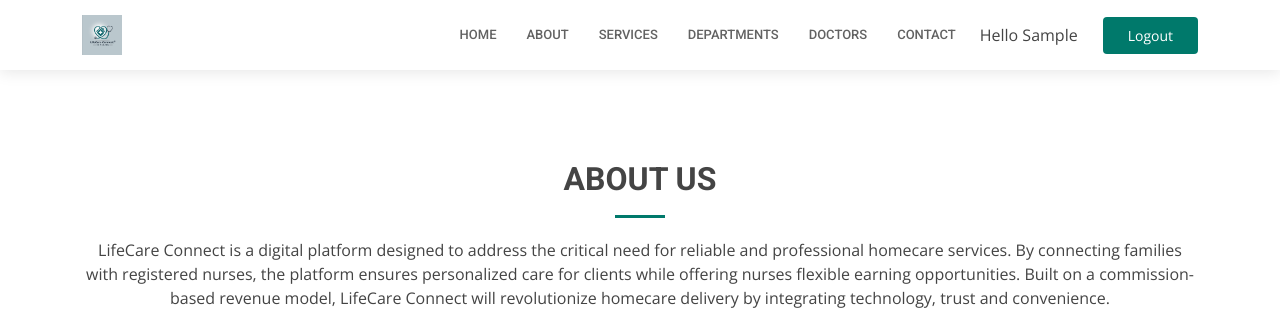
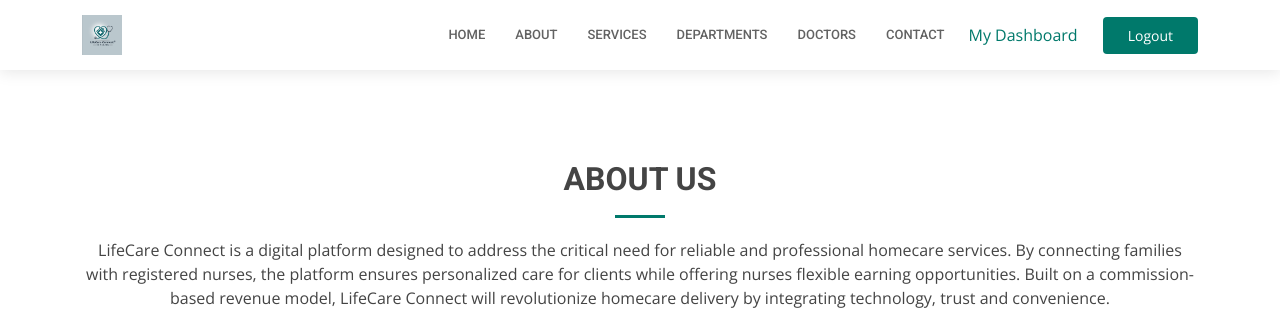
Before and after one commit to Njirainianthony/LifecareConnect, a Django app: page /about/ in a window 1280 px wide. Shown: the top 312 px of the page. Run offline with Django 5.2, Linux system fonts and the light colour scheme; the visitor is signed in with stand-in values (Sample User, id 1); some libraries are stand-ins or nearby versions.

Commit message:
dashboard url

```diff
--- a/lifecareapp/templates/base.html
+++ b/lifecareapp/templates/base.html
@@ -79,7 +79,7 @@
 
       {% if request.user.is_authenticated %}
        <div class="d-flex align-items-center ms-4">
-        Hello {{ request.user.first_name|default:request.user.username }}
+        <a href="{% url 'dashboard' %}">My Dashboard</a>
        <form action="{% url 'logout' %}" method="POST">
         <!-- <a href="{% url 'home' %}" class="appointment-btn scrollto"><span class="d-none d-md-inline">Logout</span> </a> -->
         <button type="submit" class="appointment-btn scrollto border-0">
--- a/lifecareapp/urls.py
+++ b/lifecareapp/urls.py
@@ -41,7 +41,6 @@
     path('addprofile/', views.add_profile, name='add_profile'),
     path('patientform/', views.patient_form, name='patientform'),
     path('doctorform/', views.doctor_form, name='doctorform'),
-    path('dashboard/', views.dashboard, name='dashboard'),
     path('edit-patient-profile/', views.edit_patient_profile, name='edit_patient_profile'),
     path('edit-doctor-profile/', views.edit_doctor_profile, name='edit_doctor_profile'),
 
```
